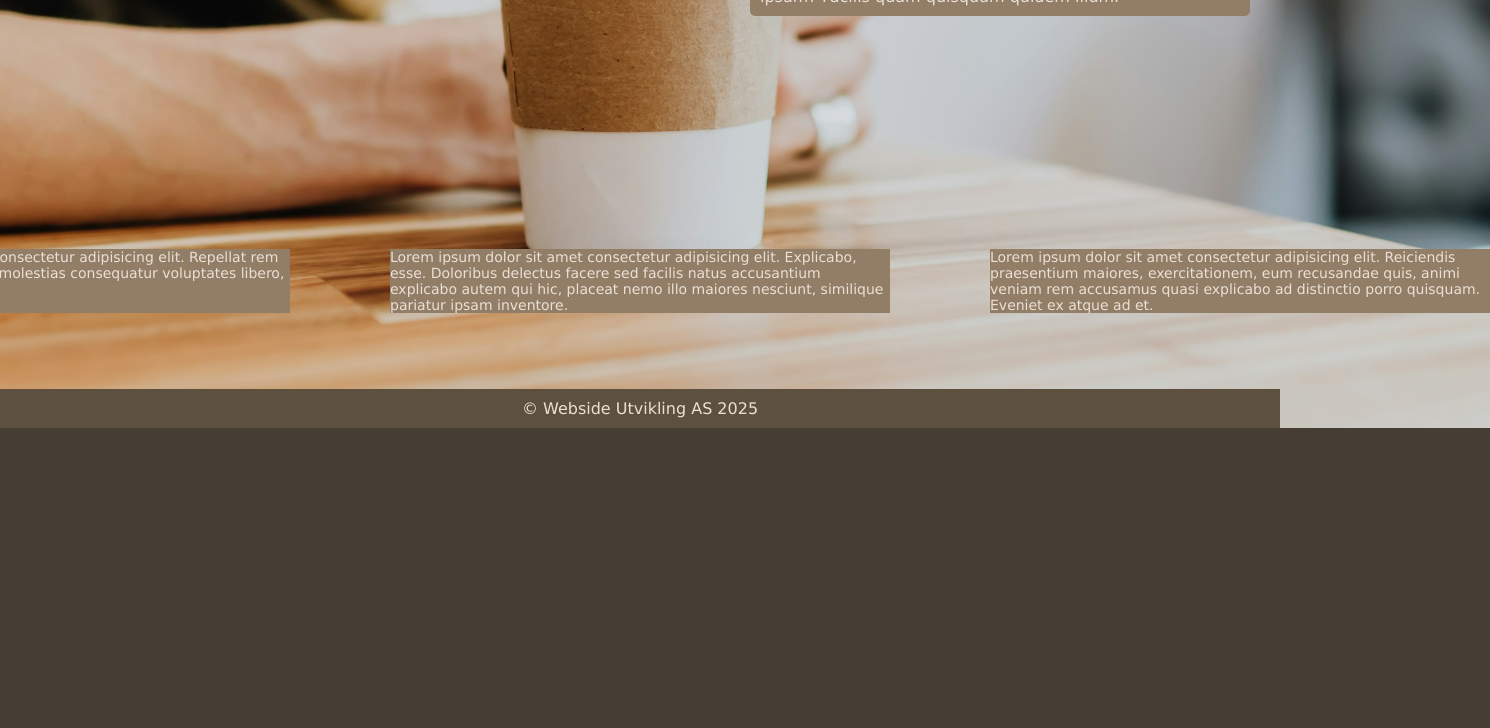
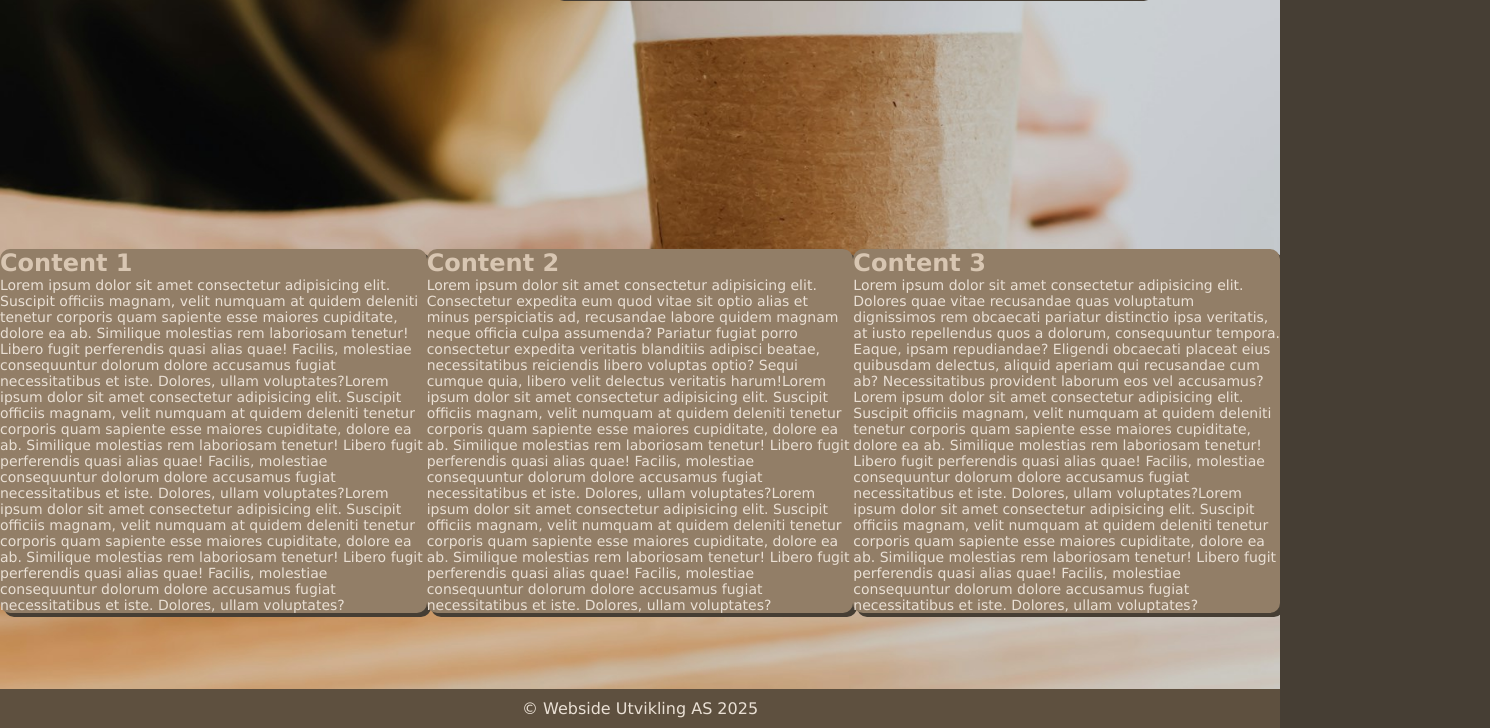
Before and after one commit to Richi-Kodehode/hvaKanJeg, a plain HTML site: page index.html in a window 1280 px wide. Shown: the part 599-1327 px from the top of the page, 1490 px wide, since content can reach past the window. Before the commit the page ends 1027 px from the top, so only its background shows below. Drawn offline with Linux system fonts and the light colour scheme.

Commit message:
small changes end of day commit

```diff
--- a/index.html
+++ b/index.html
@@ -44,23 +44,73 @@
       </section>
     </main>
     <div class="third">
-      <div class="lowerthird">
+      <div class="box">
+        <h3>Content 1</h3>
         <p>
-          Lorem ipsum dolor sit amet, consectetur adipisicing elit. Repellat rem
-          facilis natus adipisci nostrum molestias consequatur voluptates
-          libero, officiis perspiciatis.
+          Lorem ipsum dolor sit amet consectetur adipisicing elit. Suscipit
+          officiis magnam, velit numquam at quidem deleniti tenetur corporis
+          quam sapiente esse maiores cupiditate, dolore ea ab. Similique
+          molestias rem laboriosam tenetur! Libero fugit perferendis quasi alias
+          quae! Facilis, molestiae consequuntur dolorum dolore accusamus fugiat
+          necessitatibus et iste. Dolores, ullam voluptates?Lorem ipsum dolor
+          sit amet consectetur adipisicing elit. Suscipit officiis magnam, velit
+          numquam at quidem deleniti tenetur corporis quam sapiente esse maiores
+          cupiditate, dolore ea ab. Similique molestias rem laboriosam tenetur!
+          Libero fugit perferendis quasi alias quae! Facilis, molestiae
+          consequuntur dolorum dolore accusamus fugiat necessitatibus et iste.
+          Dolores, ullam voluptates?Lorem ipsum dolor sit amet consectetur
+          adipisicing elit. Suscipit officiis magnam, velit numquam at quidem
+          deleniti tenetur corporis quam sapiente esse maiores cupiditate,
+          dolore ea ab. Similique molestias rem laboriosam tenetur! Libero fugit
+          perferendis quasi alias quae! Facilis, molestiae consequuntur dolorum
+          dolore accusamus fugiat necessitatibus et iste. Dolores, ullam
+          voluptates?
         </p>
+      </div>
+      <div class="box">
+        <h3>Content 2</h3>
         <p>
-          Lorem ipsum dolor sit amet consectetur adipisicing elit. Explicabo,
-          esse. Doloribus delectus facere sed facilis natus accusantium
-          explicabo autem qui hic, placeat nemo illo maiores nesciunt, similique
-          pariatur ipsam inventore.
+          Lorem ipsum dolor sit amet consectetur adipisicing elit. Consectetur
+          expedita eum quod vitae sit optio alias et minus perspiciatis ad,
+          recusandae labore quidem magnam neque officia culpa assumenda?
+          Pariatur fugiat porro consectetur expedita veritatis blanditiis
+          adipisci beatae, necessitatibus reiciendis libero voluptas optio?
+          Sequi cumque quia, libero velit delectus veritatis harum!Lorem ipsum
+          dolor sit amet consectetur adipisicing elit. Suscipit officiis magnam,
+          velit numquam at quidem deleniti tenetur corporis quam sapiente esse
+          maiores cupiditate, dolore ea ab. Similique molestias rem laboriosam
+          tenetur! Libero fugit perferendis quasi alias quae! Facilis, molestiae
+          consequuntur dolorum dolore accusamus fugiat necessitatibus et iste.
+          Dolores, ullam voluptates?Lorem ipsum dolor sit amet consectetur
+          adipisicing elit. Suscipit officiis magnam, velit numquam at quidem
+          deleniti tenetur corporis quam sapiente esse maiores cupiditate,
+          dolore ea ab. Similique molestias rem laboriosam tenetur! Libero fugit
+          perferendis quasi alias quae! Facilis, molestiae consequuntur dolorum
+          dolore accusamus fugiat necessitatibus et iste. Dolores, ullam
+          voluptates?
         </p>
+      </div>
+      <div class="box">
+        <h3>Content 3</h3>
         <p>
-          Lorem ipsum dolor sit amet consectetur adipisicing elit. Reiciendis
-          praesentium maiores, exercitationem, eum recusandae quis, animi veniam
-          rem accusamus quasi explicabo ad distinctio porro quisquam. Eveniet ex
-          atque ad et.
+          Lorem ipsum dolor sit amet consectetur adipisicing elit. Dolores quae
+          vitae recusandae quas voluptatum dignissimos rem obcaecati pariatur
+          distinctio ipsa veritatis, at iusto repellendus quos a dolorum,
+          consequuntur tempora. Eaque, ipsam repudiandae? Eligendi obcaecati
+          placeat eius quibusdam delectus, aliquid aperiam qui recusandae cum
+          ab? Necessitatibus provident laborum eos vel accusamus?Lorem ipsum
+          dolor sit amet consectetur adipisicing elit. Suscipit officiis magnam,
+          velit numquam at quidem deleniti tenetur corporis quam sapiente esse
+          maiores cupiditate, dolore ea ab. Similique molestias rem laboriosam
+          tenetur! Libero fugit perferendis quasi alias quae! Facilis, molestiae
+          consequuntur dolorum dolore accusamus fugiat necessitatibus et iste.
+          Dolores, ullam voluptates?Lorem ipsum dolor sit amet consectetur
+          adipisicing elit. Suscipit officiis magnam, velit numquam at quidem
+          deleniti tenetur corporis quam sapiente esse maiores cupiditate,
+          dolore ea ab. Similique molestias rem laboriosam tenetur! Libero fugit
+          perferendis quasi alias quae! Facilis, molestiae consequuntur dolorum
+          dolore accusamus fugiat necessitatibus et iste. Dolores, ullam
+          voluptates?
         </p>
       </div>
     </div>
--- a/style.css
+++ b/style.css
@@ -24,12 +24,14 @@ body {
 
 .herosec {
   display: flex;
-  width: 500px;
+  width: 600px;
   height: auto;
-  border-radius: 5px;
+  border-radius: 10px;
   padding: 10px;
+  margin-right: 100px;
   align-items: end;
   background-color: #927e67ff;
+  box-shadow: 4px 4px #463e34ff;
 }
 
 nav {
@@ -89,19 +91,26 @@ a:focus {
   text-decoration: none;
 }
 
-.lowerthird {
+.third {
   font-size: 14px;
   display: flex;
   height: auto;
   border-radius: 10px;
-  gap: 100px;
+  flex: auto;
+  justify-content: space-evenly;
 }
-.third {
+
+.box {
   display: flex;
-  align-items: center;
+  align-items: start;
   justify-content: center;
-}
-.lowerthird p {
+  flex-direction: column;
+  border-radius: 10px;
   width: 500px;
   background-color: #927e67ff;
+  box-shadow: 4px 4px #463e34ff;
 }
+.box h3 {
+  color: #d8c6b2ff;
+  font-size: 1.5rem;
+}
```
